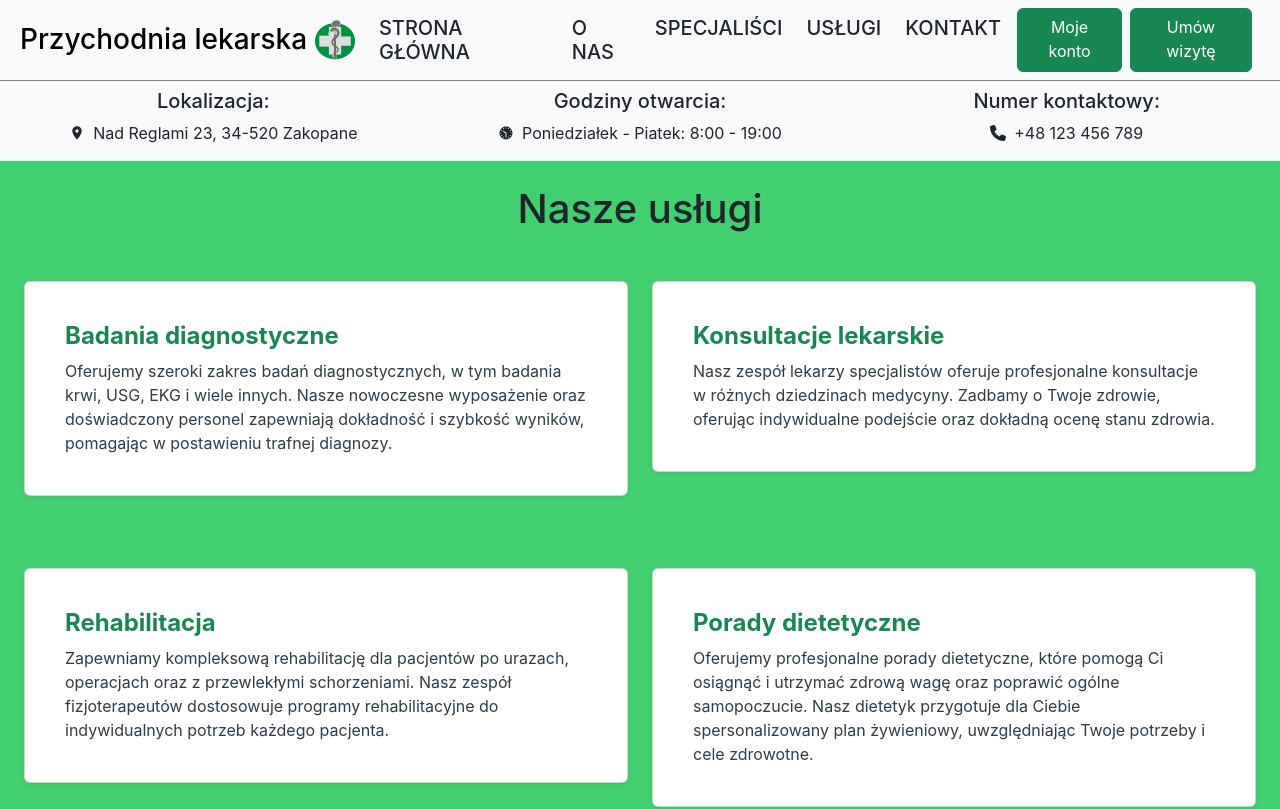
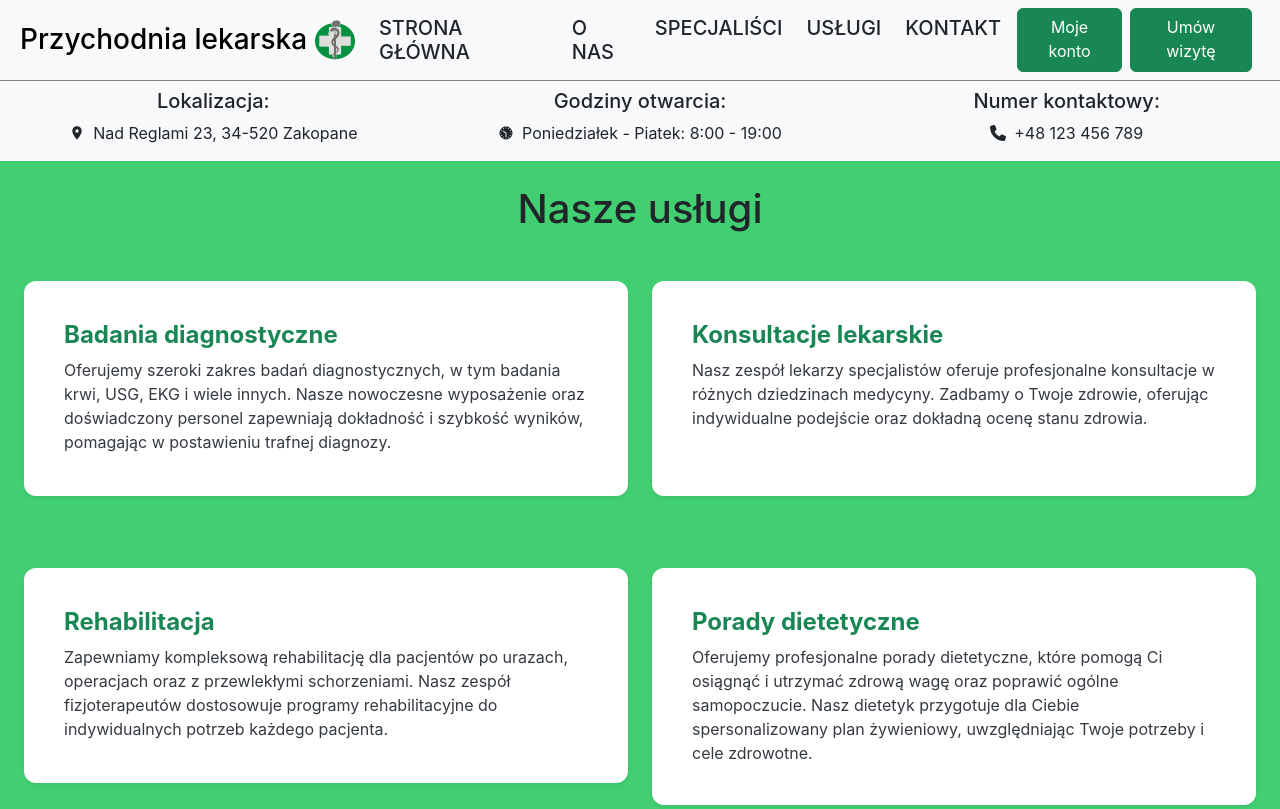
Before and after one commit to itamm15/react-clinic, a React (Create React App) app: page /services in a window 1280 px wide. Shown: the top 809 px of the page. Built offline with nearby package versions, Linux system fonts and the light colour scheme.

Commit message:
chore: add strict style names

```diff
--- a/src/components/ServicePage/ServicePage.css
+++ b/src/components/ServicePage/ServicePage.css
@@ -2,14 +2,14 @@
   background-color: #42cf72;
 }
 
-.service-page > .card {
+.service-page__card {
   border: none;
   border-radius: 0.75rem;
-  min-height: 210px;
+  min-height: 215px;
   transition: transform 0.3s ease;
 }
 
-.service-page > .card:hover {
+.service-page__card:hover {
   transform: scale(1.05);
 }
 
--- a/src/components/ServicePage/ServicePage.tsx
+++ b/src/components/ServicePage/ServicePage.tsx
@@ -11,7 +11,7 @@ export const ServicePage = () => {
       </Row>
       <Row className="mb-5">
         <Col md={6}>
-          <Card className="p-4 mb-4 shadow-sm">
+          <Card className="p-4 mb-2 shadow-sm service-page__card">
             <Card.Body>
               <Card.Title>Badania diagnostyczne</Card.Title>
               <Card.Text>
@@ -24,7 +24,7 @@ export const ServicePage = () => {
           </Card>
         </Col>
         <Col md={6}>
-          <Card className="p-4 mb-4 shadow-sm">
+          <Card className="p-4 mb-4 shadow-sm service-page__card">
             <Card.Body>
               <Card.Title>Konsultacje lekarskie</Card.Title>
               <Card.Text>
@@ -39,7 +39,7 @@ export const ServicePage = () => {
       </Row>
       <Row className="mb-5">
         <Col md={6}>
-          <Card className="p-4 mb-4 shadow-sm">
+          <Card className="p-4 mb-4 shadow-sm service-page__card">
             <Card.Body>
               <Card.Title>Rehabilitacja</Card.Title>
               <Card.Text>
@@ -52,7 +52,7 @@ export const ServicePage = () => {
           </Card>
         </Col>
         <Col md={6}>
-          <Card className="p-4 mb-4 shadow-sm">
+          <Card className="p-4 mb-4 shadow-sm service-page__card">
             <Card.Body>
               <Card.Title>Porady dietetyczne</Card.Title>
               <Card.Text>
```
